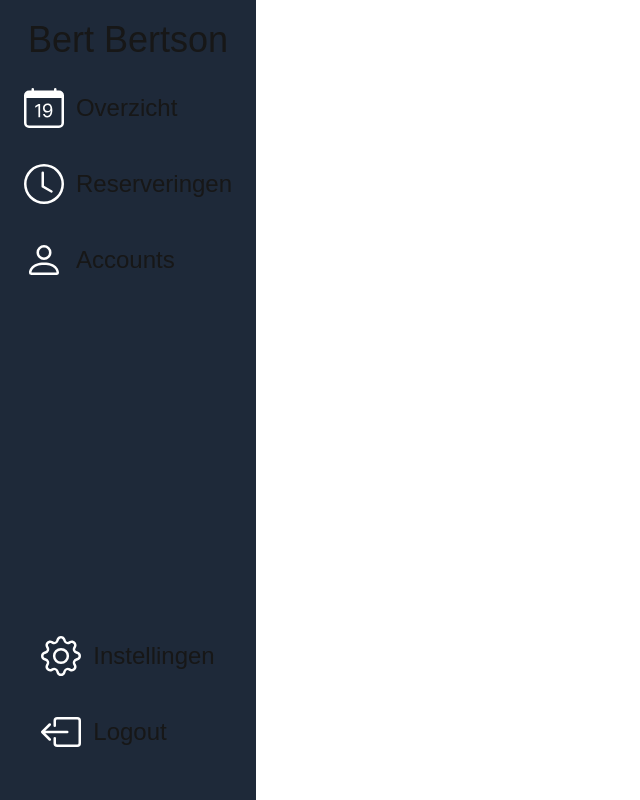
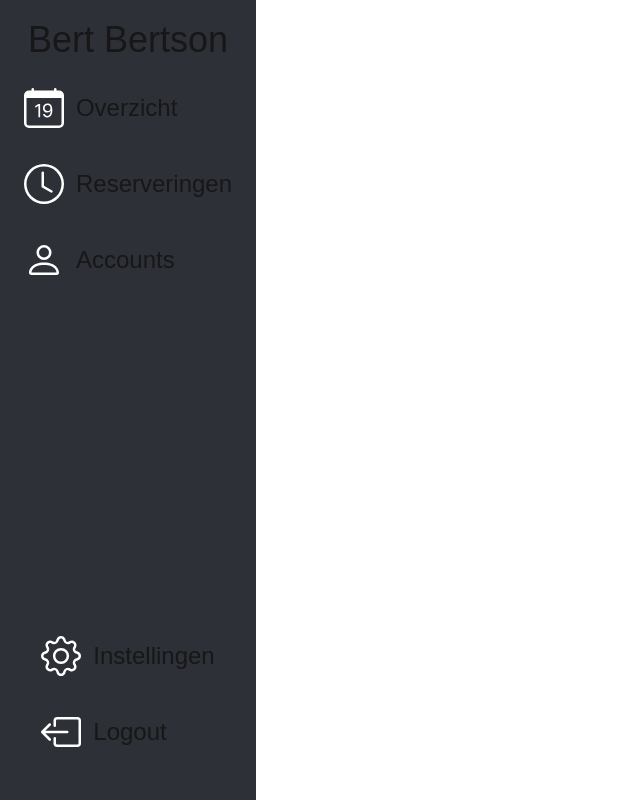
Before and after one commit to Powerboy2015/boer-bert-registratiesysteem, a Next.js app in the folder next.js/: page / in a window 1280 px wide. Shown: the whole page, without its empty margins (0-640 px from the left). Built offline with nearby package versions, Linux system fonts and the light colour scheme.

Commit message:
last visual fixes

```diff
--- a/next.js/src/app/Sidebar/sidebar.tsx
+++ b/next.js/src/app/Sidebar/sidebar.tsx
@@ -19,8 +19,8 @@ export default function SideBar() {
   return (
     <>
       {/* Different sidebar sizes for different screen sizes*/}
-      <button onClick={() => setStatusValue(!statusValue)} className="md:hidden absolute"><Image src={list} alt="error" className="invert w-10" /></button>
-      <div className={`bg-gray-800 h-full w-full min-w-fit ${status} sm:w-1/1 md:w-1/4 md:block xl:w-1/5 2xl:w-1/10`}>
+      <button onClick={() => setStatusValue(!statusValue)} className="md:hidden absolute bottom-0 bg-[#556483] rounded-4xl p-2"><Image src={settings} alt="error" className="w-10" /></button>
+      <div className={`bg-[#2E3038] h-full w-full min-w-fit ${status} sm:w-1/1 md:w-1/4 md:block xl:w-1/5 2xl:w-1/10`}>
         <div className={"h-3/6 min-h-fit text-center pt-5"} >
           {/*Name of the logged on user */}
           <div className="text-4xl pb-5">{name}</div>
```
